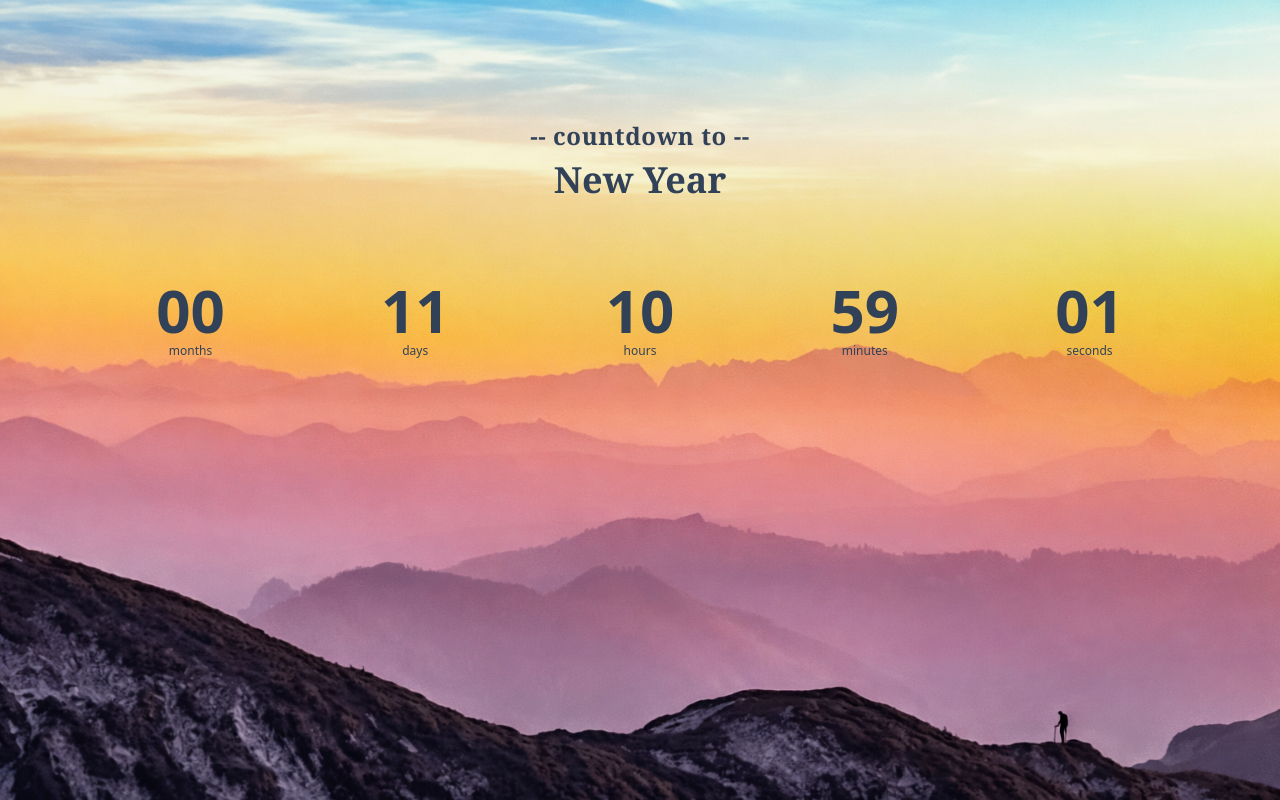
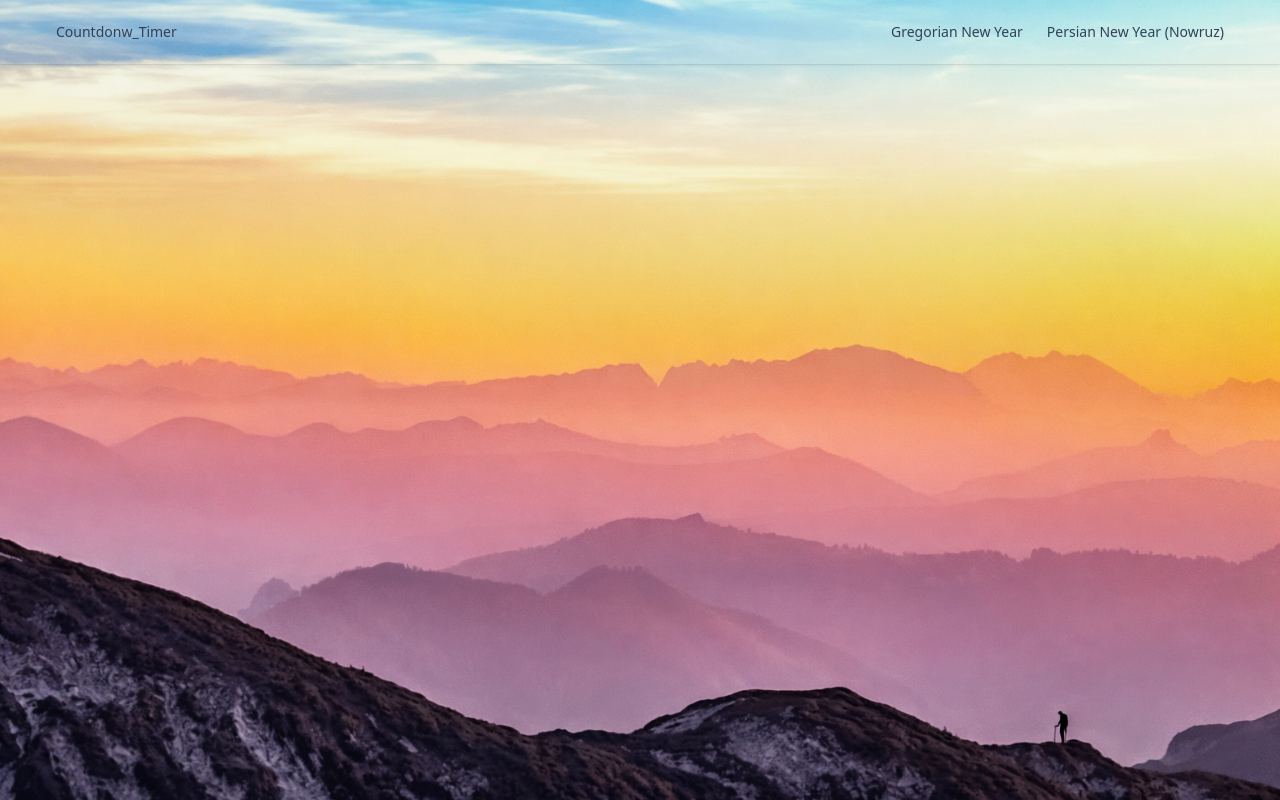
Before and after one commit to 01mehran/Countdown-timer, a React (Vite) app: page /Countdown-timer/Nowruz in a window 1280 px wide. Built offline with nearby package versions, Linux system fonts and the light colour scheme.

Commit message:
feat(nav): implement navbar with routing

```diff
--- a/src/App.tsx
+++ b/src/App.tsx
@@ -1,7 +1,14 @@
+import { Route, Routes } from "react-router-dom";
 import Timer from "./pages/GregorianNewYear/Timer";
+import NowruzTimer from "./pages/Nowruz/Timer";
 
 function App() {
-  return <Timer />;
+  return (
+    <Routes>
+      <Route path="/" element={<Timer />} />
+      <Route path="/Nowruz" element={<NowruzTimer />} />
+    </Routes>
+  );
 }
 
 export default App;
--- a/src/components/GregorianNewYear/NewYearTimeUnits.tsx
+++ b/src/components/GregorianNewYear/NewYearTimeUnits.tsx
@@ -1,5 +1,6 @@
 // Types;
 import type { TTimeLeft } from "../../pages/GregorianNewYear/Timer";
+import NavBar from "../NavBar";
 
 // Componenets;
 import Header from "./Header";
@@ -12,7 +13,9 @@ type NewYearTimeUnitsProps = {
 
 export default function NewYearTimeUnits({ timeLeft }: NewYearTimeUnitsProps) {
   return (
-    <div className="py-30 w-full">
+    <div className=" w-full flex-col h-dvh ">
+      <NavBar />
+      <div className="py-22">
         <Header />
         <div className="flex items-center justify-evenly w-full flex-wrap space-y-3 sm:space-y-0 py-20">
           <TimeUnit timeUnitLeft={timeLeft.months} timeUnitName="months" />
@@ -22,5 +25,6 @@ export default function NewYearTimeUnits({ timeLeft }: NewYearTimeUnitsProps) {
           <TimeUnit timeUnitLeft={timeLeft.seconds} timeUnitName="seconds" />
         </div>
       </div>
+    </div>
   );
 }
--- /dev/null
+++ b/src/components/NavBar.tsx
@@ -0,0 +1,23 @@
+import { Link } from "react-router-dom";
+import menu_icon from "../assets/menuicon.svg";
+
+function NavBar() {
+  return (
+    <nav className=" w-full h-16 flex items-center justify-between sm:px-14 px-4 shadow   ">
+      <p className=" font-medium text-sm text-nowrap">Countdonw_Timer</p>
+      <ul className="sm:flex items-center space-x-6 hidden ">
+        <li className="font-medium text-sm">
+          <Link to="/">Gregorian New Year </Link>
+        </li>
+        <li className="font-medium text-sm">
+          <Link to="/Nowruz">Persian New Year (Nowruz)</Link>
+        </li>
+      </ul>
+      <div className="w-6 h-6 cursor-pointer sm:hidden block">
+        <img className="h-full w-full" src={menu_icon} alt="menu icon" />
+      </div>
+    </nav>
+  );
+}
+
+export default NavBar;
--- a/src/main.tsx
+++ b/src/main.tsx
@@ -2,9 +2,12 @@ import { StrictMode } from "react";
 import { createRoot } from "react-dom/client";
 import "./index.css";
 import App from "./App";
+import { BrowserRouter } from "react-router-dom";
 
 createRoot(document.getElementById("root")!).render(
   <StrictMode>
-    <App />
+    <BrowserRouter basename="/Countdown-timer/">
+      <App />
+    </BrowserRouter>
   </StrictMode>
 );
--- a/src/pages/GregorianNewYear/Timer.tsx
+++ b/src/pages/GregorianNewYear/Timer.tsx
@@ -76,7 +76,7 @@ export default function Timer() {
   }, []);
 
   return (
-    <div className="min-h-dvh bg-[url('./assets/background.png')] md:bg-bottom bg-cover bg-right bg-no-repeat text-slate-700 w-full flex items-center  gap-16 flex-col space-y-0.5">
+    <div className="min-h-dvh bg-[url('./assets/background.png')] md:bg-bottom bg-cover bg-right bg-no-repeat text-slate-700 w-full gap-16  space-y-0.5">
       {isNewYearTime ? (
         <NewYearTimeMsg />
       ) : (
--- /dev/null
+++ b/src/pages/Nowruz/Timer.tsx
@@ -0,0 +1,9 @@
+import NavBar from "../../components/NavBar";
+
+export default function NowruzTimer() {
+  return (
+    <div className="min-h-dvh bg-[url('./assets/background.png')] md:bg-bottom bg-cover bg-right bg-no-repeat text-slate-700 w-full flex items-center  gap-16 flex-col space-y-0.5">
+      <NavBar />
+    </div>
+  );
+}
```
Also changed, not shown: src/assets/menuicon.svg (added). Lines whose indentation alone changed are shown as unchanged.
